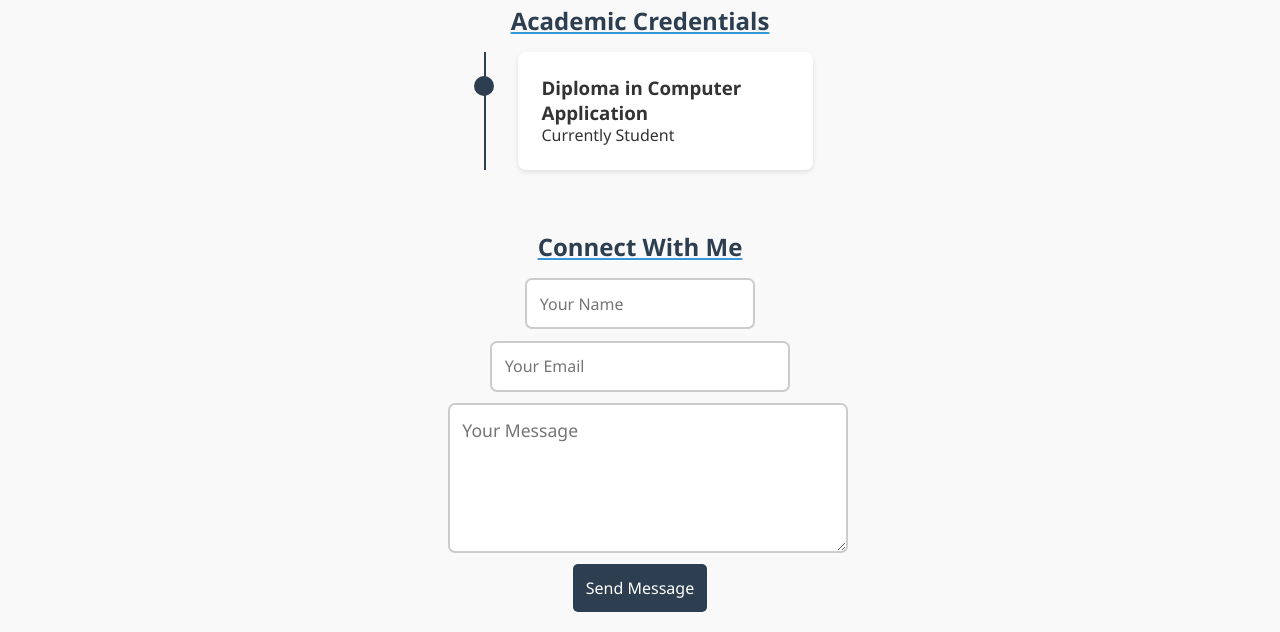
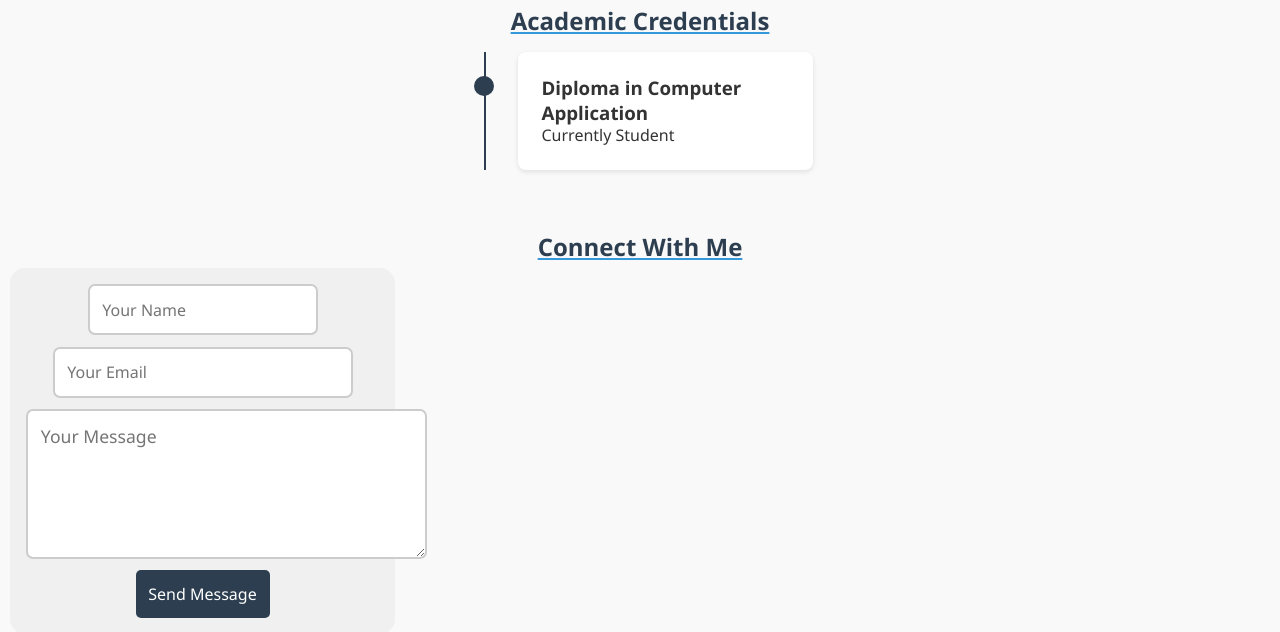
Before and after one commit to manishbarui/ResumeFor-Manish, a plain HTML site: page index.html in a window 1280 px wide. Shown: the part 1433-2065 px from the top of the page. Drawn offline with Linux system fonts and the light colour scheme.

Commit message:
Update index.html

```diff
--- a/index.html
+++ b/index.html
@@ -133,7 +133,10 @@
             flex-direction: column;
             gap: 0.7rem;
             max-width: 385px;
-            margin: 0.1rem auto;
+            padding: 1rem;
+            border-radius: 15px;
+            margin: -10px 10px auto;
+            background-color: #f0f0f0;
         }
 
         .contact-form input{
```
